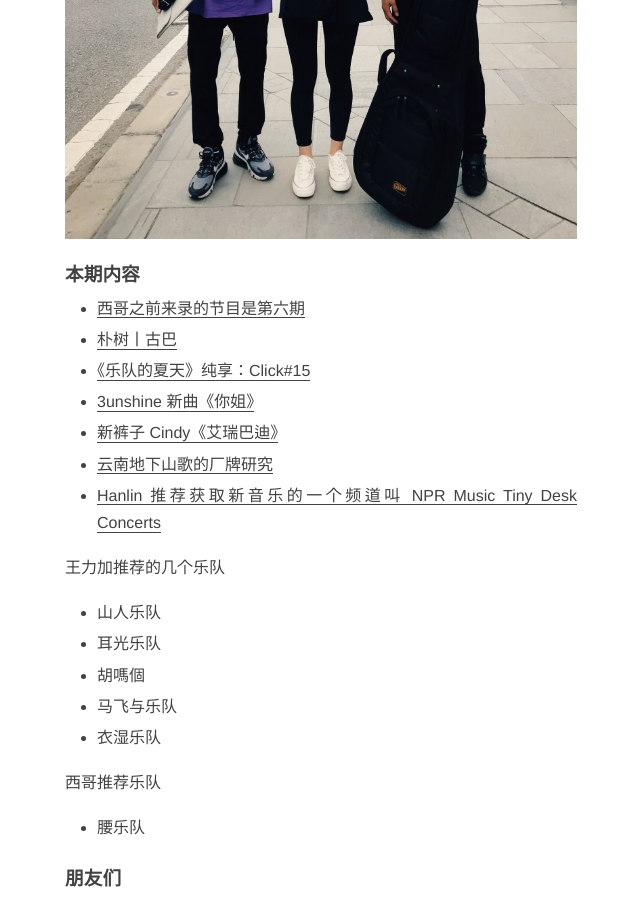
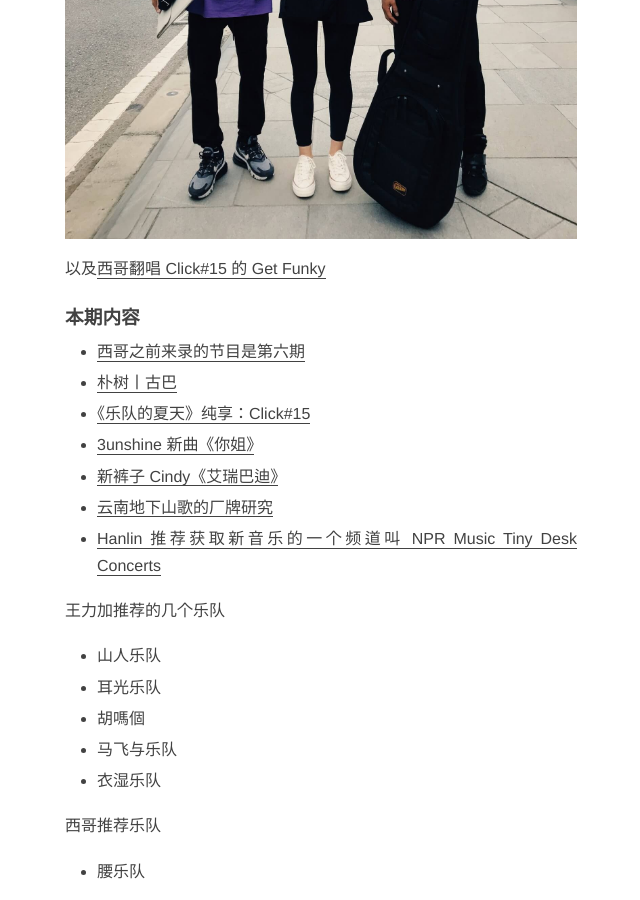
Before and after one commit to onion7878/bubaile.net, a Jekyll site: the page built from _posts/2019-08-12-the-big-band.md, in a window 1280 px wide and 900 px high, scrolled down 820 px. Shown: the whole window, without its empty margins (319-959 px from the left). Built offline with Jekyll 4.4.1, drawn with Linux system fonts in a browser that asks for light colours.

Commit message:
more content

```diff
--- a/_posts/2019-08-12-the-big-band.md
+++ b/_posts/2019-08-12-the-big-band.md
@@ -14,6 +14,8 @@ permalink: /36
 附上西哥和 Click#15 的合影：
 
 ![西哥和 Click#15 的合影]({{site.url}}/assets/img/ep36/xg-click15.jpg)
+
+以及[西哥翻唱 Click#15 的 Get Funky](https://kg.qq.com/node/play?s=-I_EIM-IQoHZT-Vm)
 
 ### 本期内容
 
```
